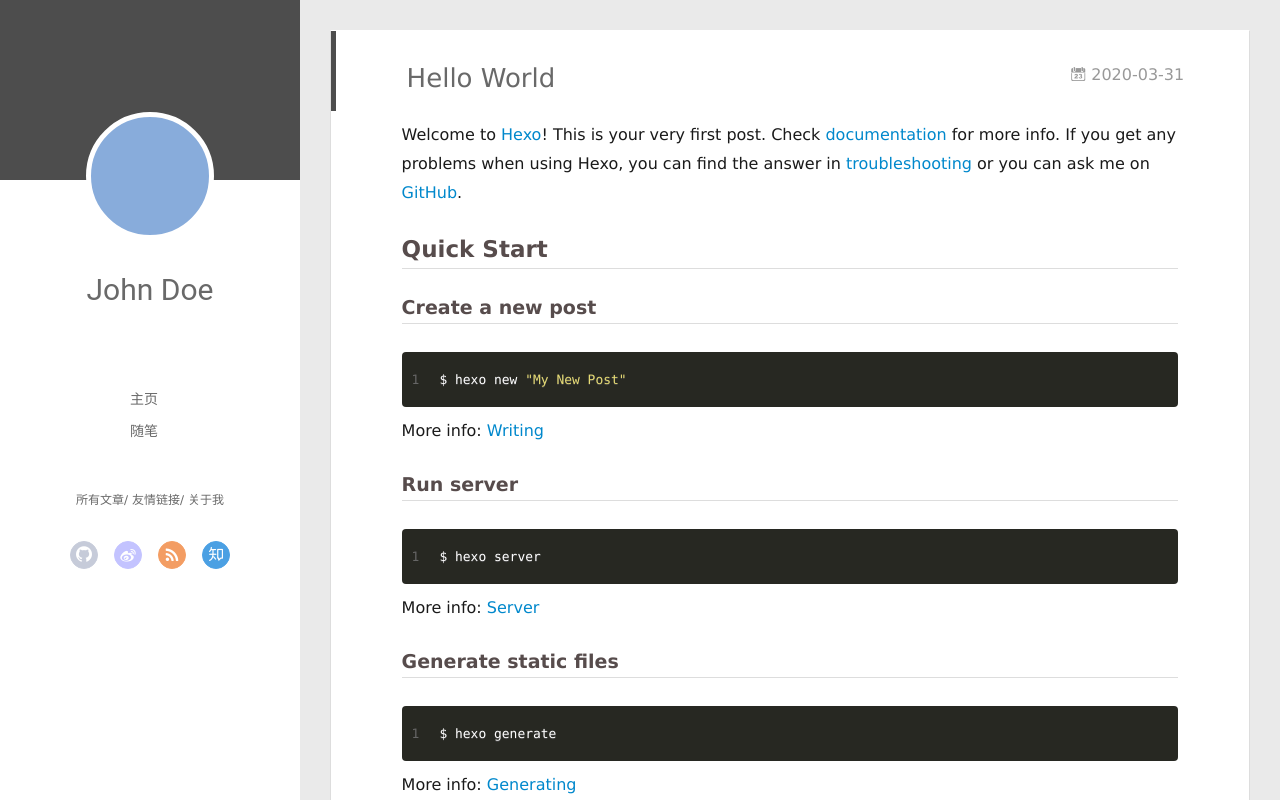
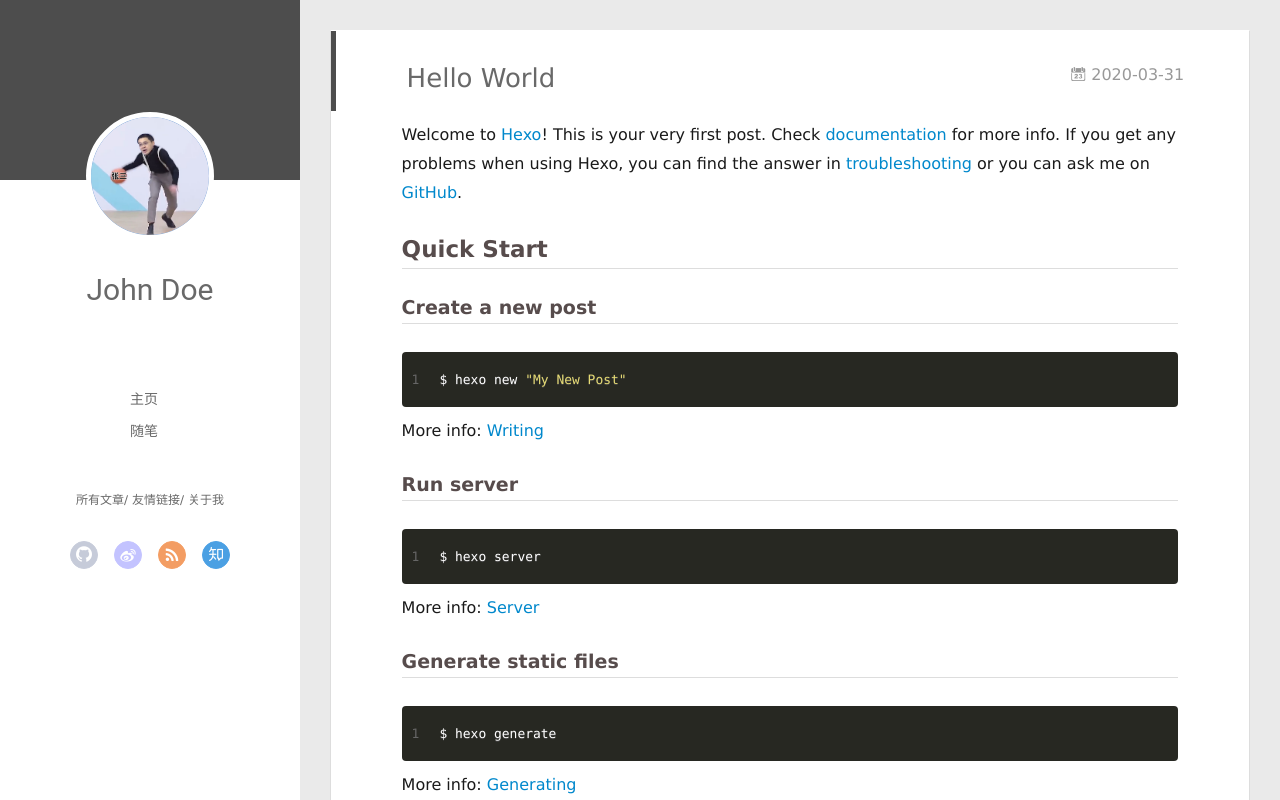
Before and after one commit to phoe0/phoe0.github.io, a plain HTML site: page 2020/03/31/hello-world/index.html in a window 1280 px wide. Drawn offline with Linux system fonts and the light colour scheme; no server answers.

Commit message:
Site updated: 2020-03-31 17:09:21

```diff
--- a/2020/03/31/hello-world/index.html
+++ b/2020/03/31/hello-world/index.html
@@ -23,7 +23,7 @@
     <link rel="alternative" href="/atom.xml" title="Hexo" type="application/atom+xml">
 
 
-    <link rel="icon" href="/favicon.png">
+    <link rel="icon" href="/img/zhangsan.png">
 
   <link rel="stylesheet" type="text/css" href="/./main.0cf68a.css">
   <style type="text/css">
@@ -47,7 +47,7 @@
 <div class="intrude-less">
 	<header id="header" class="inner">
 		<a href="/" class="profilepic">
-			<img src="" class="js-avatar">
+			<img src="/img/zhangsan.png" class="js-avatar">
 		</a>
 		<hgroup>
 		  <h1 class="header-author"><a href="/">John Doe</a></h1>
@@ -105,7 +105,7 @@
 	<div class="intrude-less">
 		<header id="header" class="inner">
 			<div class="profilepic">
-				<img src="" class="js-avatar">
+				<img src="/img/zhangsan.png" class="js-avatar">
 			</div>
 			<hgroup>
 			  <h1 class="header-author js-header-author">John Doe</h1>
--- /dev/null
+++ b/content.json
@@ -0,0 +1 @@
+[{"title":"兰亭集序","date":"2020-03-31T07:08:13.000Z","path":"2020/03/31/兰亭集序/","tags":[]},{"title":"Hello World","date":"2020-03-31T06:45:26.333Z","path":"2020/03/31/hello-world/","tags":[]}]
```
Also changed, not shown: 2020/03/31/兰亭集序/index.html (+3 -3 lines), archives/2020/03/index.html (+3 -3 lines), archives/2020/index.html (+3 -3 lines), archives/index.html (+3 -3 lines), index.html (+3 -3 lines), img/zhangsan.png (added).
